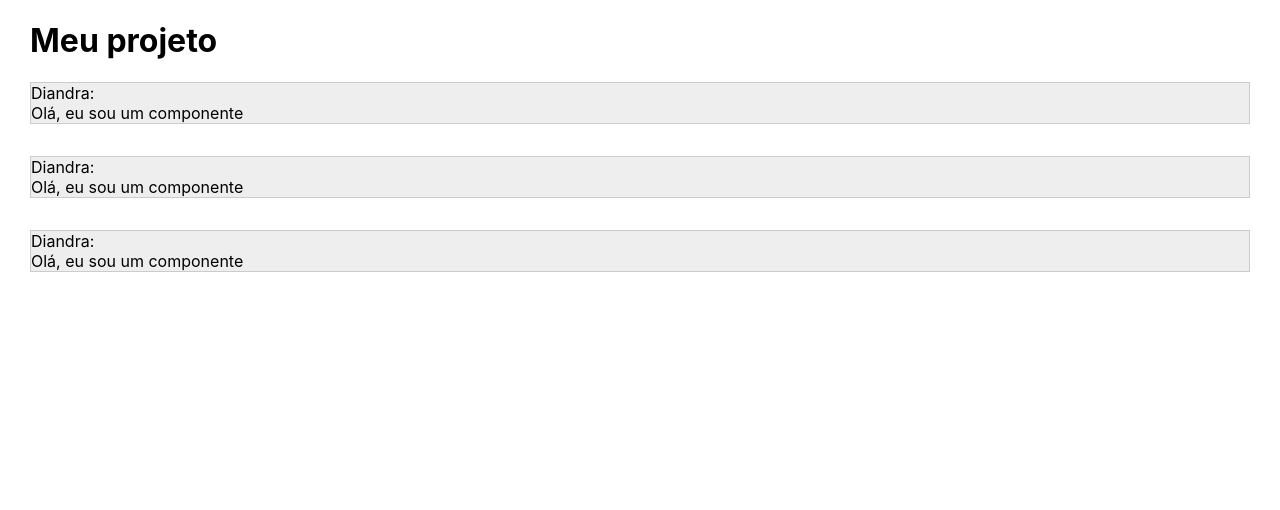
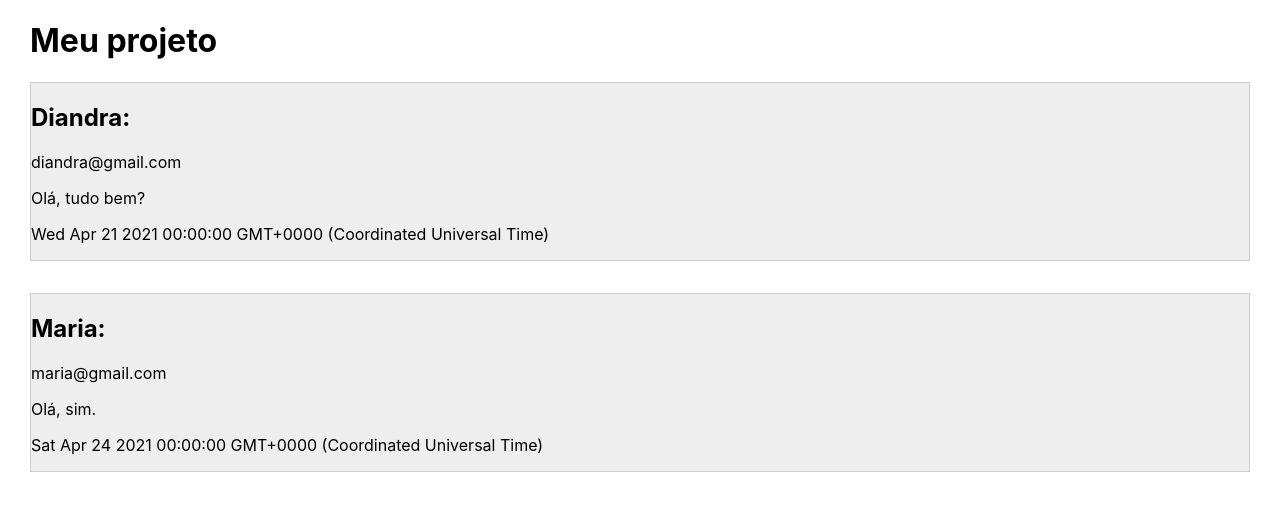
Before and after one commit to diandraleao/react-basico, a React (Create React App) app: page / in a window 1280 px wide. Shown: the top 510 px of the page. Built offline with nearby package versions, Linux system fonts and the light colour scheme.

Commit message:
trabalhando com propriedades

```diff
--- a/src/App.js
+++ b/src/App.js
@@ -5,9 +5,13 @@
   return (
     <div className="App">
       <h1>Meu projeto</h1>
-      <Comentario />
-      <Comentario />
-      <Comentario />
+      <Comentario nome="Diandra" email="diandra@gmail.com" data={new Date(2021, 3, 21)}>
+        Olá, tudo bem?
+      </Comentario>
+
+      <Comentario nome="Maria" email="maria@gmail.com" data={new Date(2021, 3, 24)}>
+        Olá, sim.
+      </Comentario>
     </div>
   );
 }
--- a/src/components/Comentario.js
+++ b/src/components/Comentario.js
@@ -2,11 +2,14 @@
 import './Comentario.css';
 
 // JSX -> html dentro do JS
-const Comentario = () => (
+const Comentario = props => (
     <div className="comentario">
-        <div>Diandra:</div>
-        <div>Olá, eu sou um componente</div>
+        <h2>{props.nome}:</h2>
+        <p>{props.email}</p>
+        <p>{props.children}</p>
+        <p>{props.data.toString()}</p>
     </div>
 );
 
+
 export default Comentario
```
